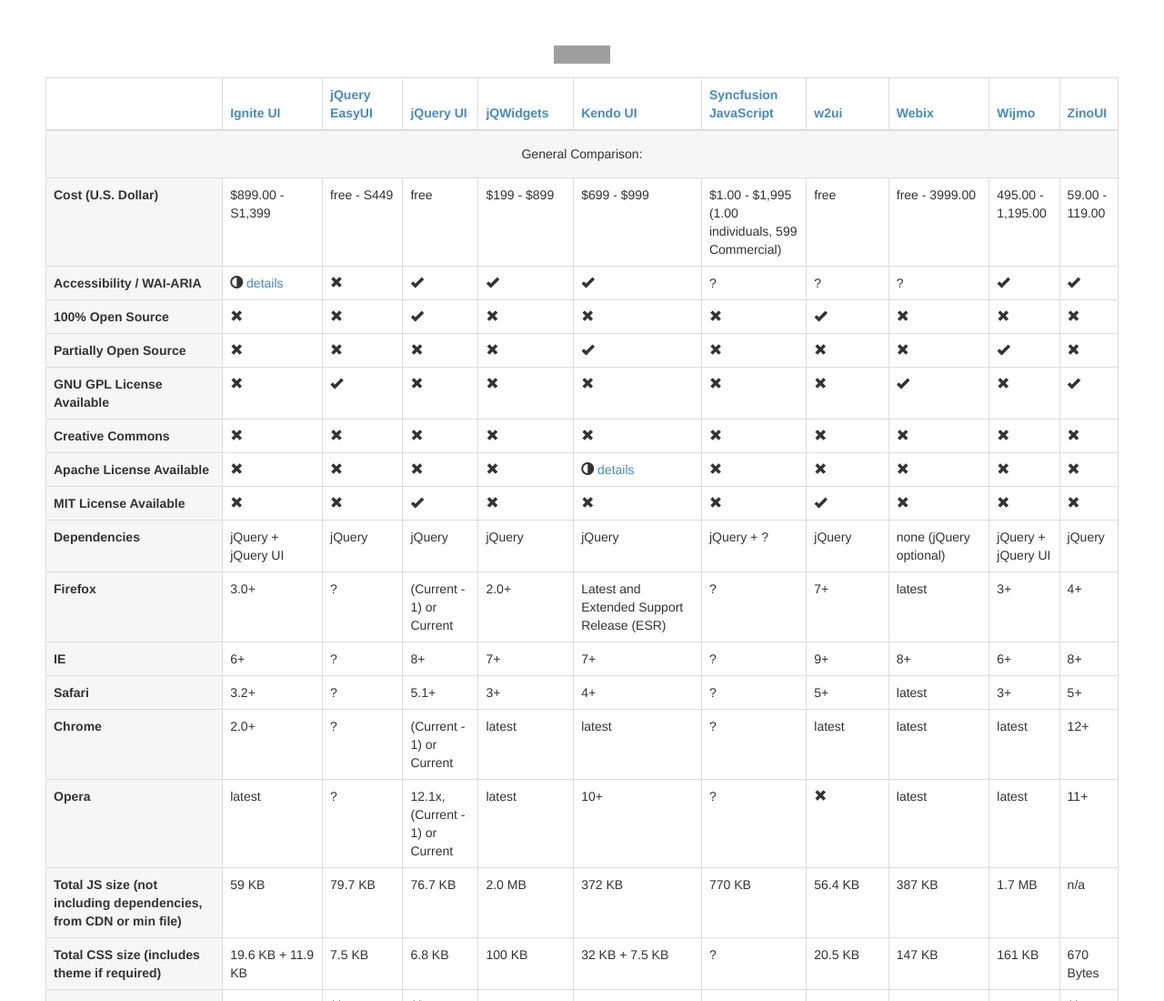
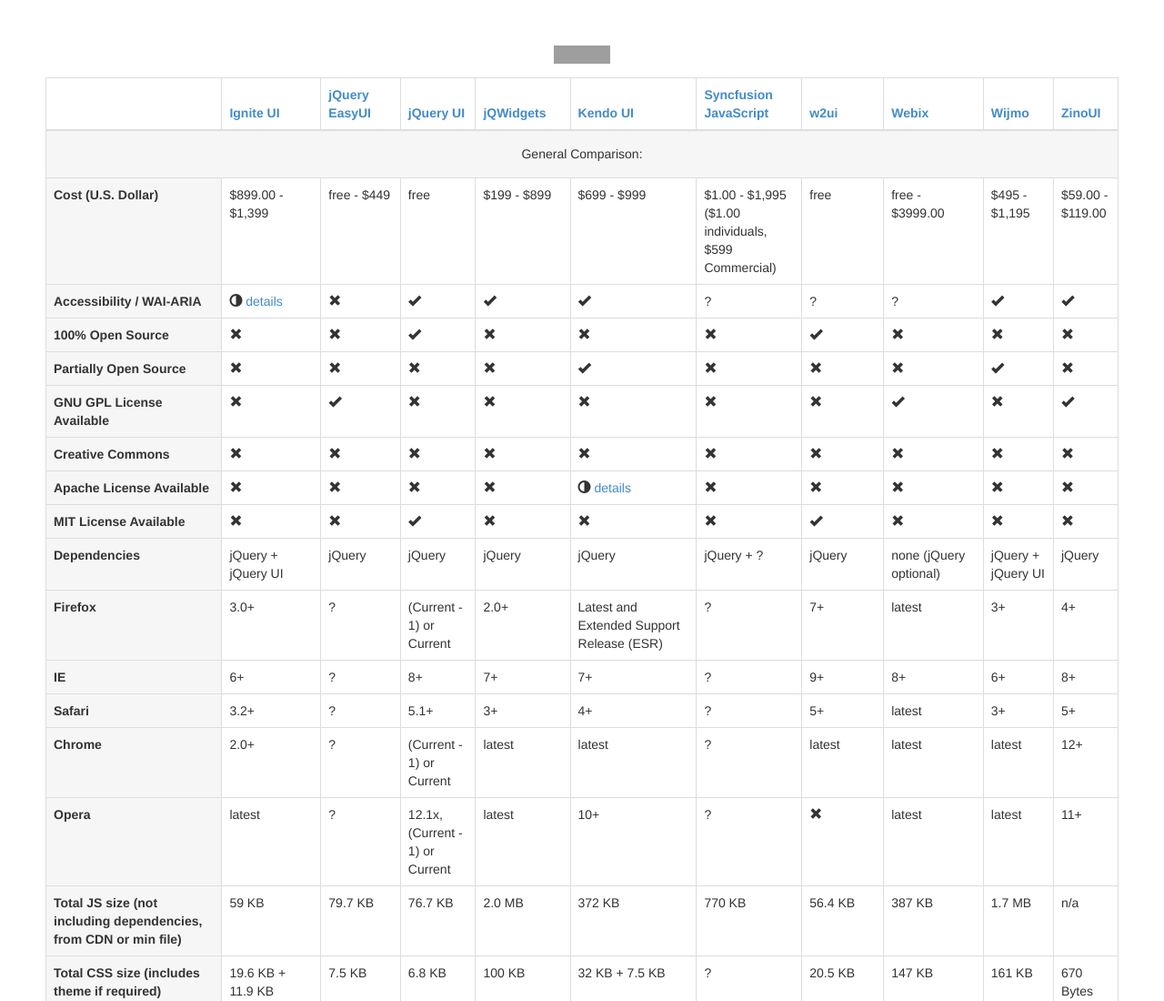
Before and after one commit to codylindley/jqueryuiwidgets.com, a website: page index.html in a window 1280 px wide. Shown: the top 1100 px of the page at 91% size. Drawn offline with Linux system fonts and the light colour scheme; grey boxes are pictures that could not be loaded.

Commit message:
price changes

```diff
--- a/index.html
+++ b/index.html
@@ -54,16 +54,16 @@
         </tr>
         <tr>
             <th scope="row">Cost (U.S. Dollar)</th>
-            <td>$899.00 - S1,399</td>
-            <td>free - S449</td>
+            <td>$899.00 - $1,399</td>
+            <td>free - $449</td>
             <td>free</td>
             <td>$199 - $899</td>
             <td>$699 - $999</td>
-            <td>$1.00 - $1,995 (1.00 individuals, 599 Commercial)</td>
+            <td>$1.00 - $1,995 ($1.00 individuals, $599 Commercial)</td>
             <td>free</td>
-            <td>free - 3999.00</td>
-            <td>495.00 - 1,195.00</td>
-            <td>59.00 - 119.00</td>
+            <td>free - $3999.00</td>
+            <td>$495 - $1,195</td>
+            <td>$59.00 - $119.00</td>
         </tr>
         <tr>
             <th scope="row">Accessibility / WAI-ARIA</th>
```
